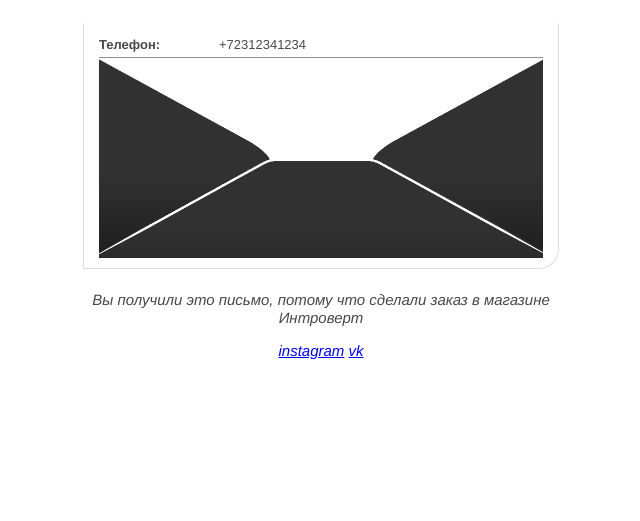
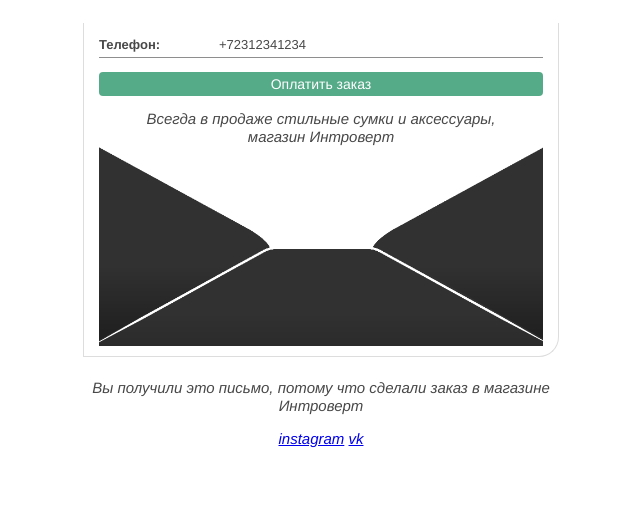
Before and after one commit to rudotcom/electron, a Django app: template templates/order_placed.html in a window 1280 px wide. Shown: the part 433-954 px from the top of the page, without its empty margins (319-959 px from the left). Before the commit the page ends 793 px from the top, so only its background shows below. Run offline with Django 3.2, Linux system fonts and the light colour scheme; the template is opened without the code that fills it: values that come from a table or form of the project are taken from there, others are empty; data comes from the database, SQL or seed files in the repository.

Commit message:
email design

```diff
--- a/templates/order_placed.html
+++ b/templates/order_placed.html
@@ -153,7 +153,7 @@
         {% if order.gift %}
         <tr>
             <td>{{ order.gift.title }}</td>
-            <td><img src="http://introvert.com.ru/media/thumb/{{ order.gift.image.url }}" height="50"></td>
+            <td><img src="http://introvert.com.ru/media/thumb/{{ order.gift.product.image.url }}" height="50"></td>
             <td colspan="3">Подарок</td>
         </tr>
        {% endif %}
@@ -182,6 +182,8 @@
 {% if order.settlement %}<div><div class="label">Населенный пункт:</div><div class="data">{{ order.settlement }}</div></div>{% endif %}
 {% if order.address %}<div><div class="label">Адрес:</div><div class="data">{{ order.address }}</div></div>{% endif %}
 {% if order.comment %}<div><div class="label">Комментарий:</div><div class="data">{{ order.comment }}</div></div>{% endif %}
+<p class="to_pay"><a href="http://introvert.com.ru/order_pay/{{ order.id }}/">Оплатить заказ</a></p>
+<div class="always">Всегда в продаже стильные сумки и аксессуары,<br>магазин Интроверт</div>
 </div>
 		</td>
 	</tr>
```
